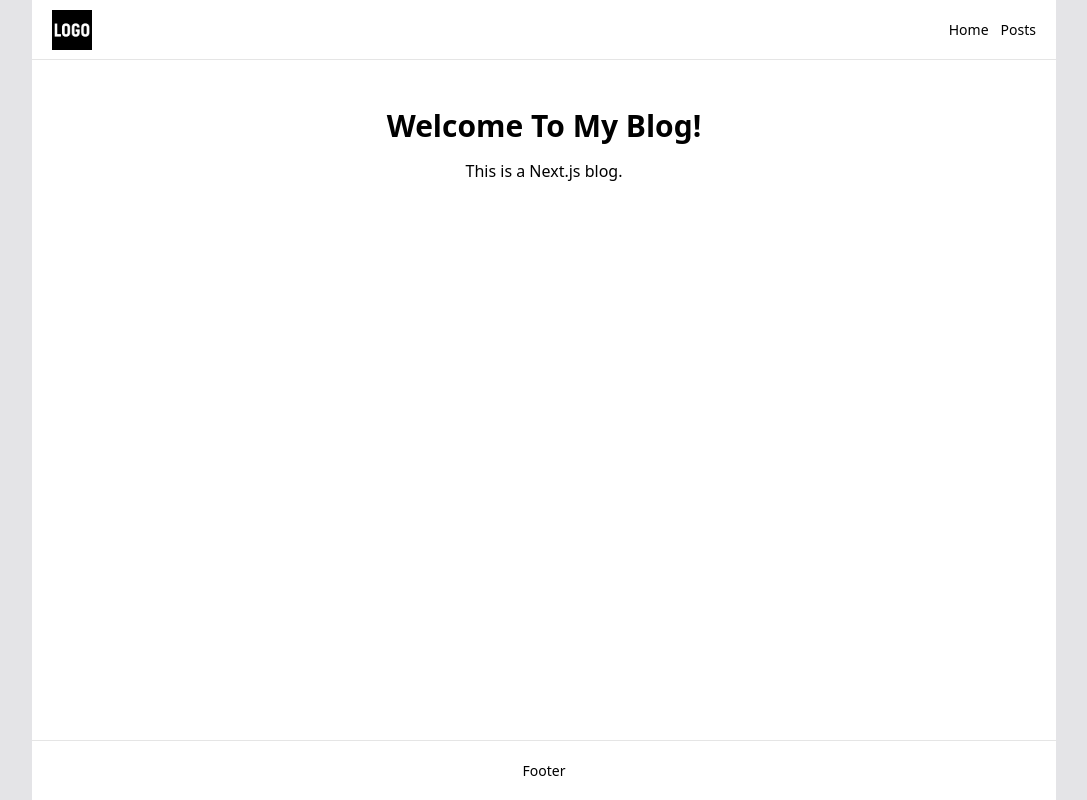
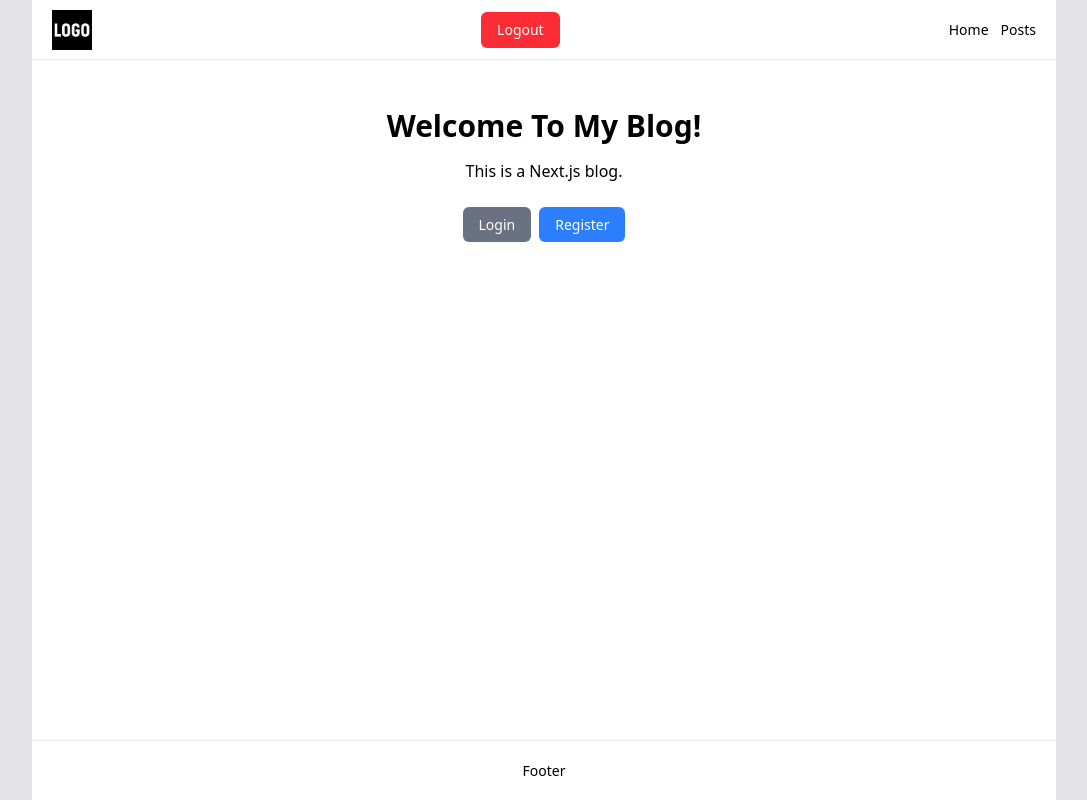
Before and after one commit to SuriyaRamesh/nextjs-blog1, a Next.js app: page / in a window 1280 px wide. Shown: the whole page, without its empty margins (96-1183 px from the left). Built offline with nearby package versions, Linux system fonts and the light colour scheme.

Commit message:
build: add logout btn

```diff
--- a/src/app/page.tsx
+++ b/src/app/page.tsx
@@ -1,8 +1,16 @@
+import {RegisterLink, LoginLink} from "@kinde-oss/kinde-auth-nextjs/components";
+
 export default function Home() {
   return (
     <div className="text-center pt-12">
       <h1 className="text-3xl capitalize font-bold mb-4">Welcome to my blog!</h1>
       <p className="text-[16px]">This is a Next.js blog.</p>
+      <div className="mt-8">
+        <LoginLink className="bg-gray-500 text-white px-4 py-2 rounded-md mr-2">Login</LoginLink>
+        <RegisterLink className="bg-blue-500 text-white px-4 py-2 rounded-md">Register</RegisterLink>
+      </div>
     </div>
   );
 }
+
+// after proper login the user will be having the access token (JWT) in the browser cookies
--- a/src/app/posts/page.tsx
+++ b/src/app/posts/page.tsx
@@ -1,6 +1,5 @@
 // import { createPost } from "@/actions/actions";
 import Link from "next/link";
-import {RegisterLink, LoginLink} from "@kinde-oss/kinde-auth-nextjs/components";
 
 export default async function Page() {
     // Fetching data from an external API
@@ -14,8 +13,7 @@ export default async function Page() {
     return (
         <div className="text-center pt-12">
             <h1 className="text-3xl capitalize font-bold mb-4">Posts</h1>
-            <LoginLink>Sign in</LoginLink>
-            <RegisterLink>Sign up</RegisterLink>
+
             <ul>
                 {data.posts.map((post: {id: number, title: string}) => (
                     <li key={post.id} className="mb-2">
--- a/src/components/Header.tsx
+++ b/src/components/Header.tsx
@@ -1,5 +1,6 @@
 import Link from "next/link";
 import Image from "next/image";
+import { LogoutLink } from "@kinde-oss/kinde-auth-nextjs/components";
 
 export default function Header() {
     return (
@@ -7,6 +8,11 @@ export default function Header() {
             <Link href="/">
                 <Image src="/logo.png" alt="Logo" width="40" height="40" />
             </Link>
+
+            <LogoutLink className="bg-red-500 text-white px-4 py-2 rounded-md">
+                Logout
+            </LogoutLink>
+
             <ul className="flex items-center gap-3">
                 <li>
                     <Link href="/">
```
